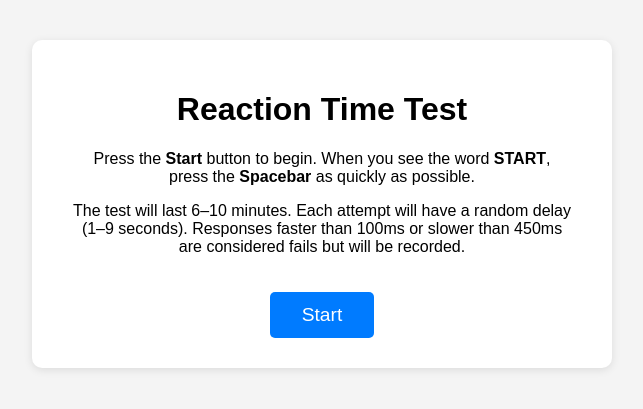
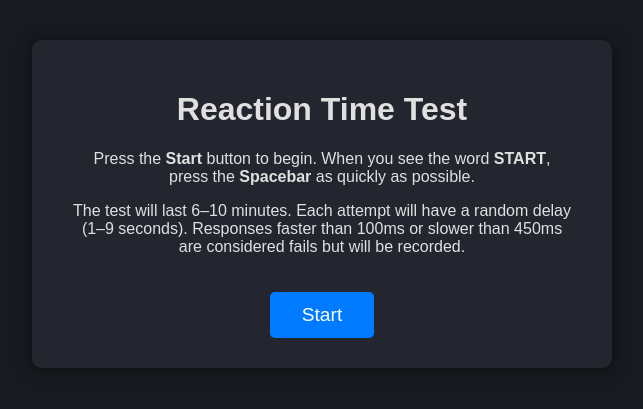
Before and after one commit to szdomzalski/pvt, a Django app: page / in a window 1280 px wide. Shown: the top 409 px of the page, without its empty margins (318-961 px from the left). Run offline with Django 5.2, Linux system fonts and the light colour scheme.

Commit message:
Updates to the GUI

```diff
--- a/pvt/webgui/static/webgui/css/reaction_test.css
+++ b/pvt/webgui/static/webgui/css/reaction_test.css
@@ -1,16 +1,17 @@
 body {
     font-family: Arial, sans-serif;
-    background: #f4f4f4;
+    background: #181a20;
+    color: #e0e0e0;
     margin: 0;
     padding: 0;
 }
 .container {
     max-width: 500px;
     margin: 40px auto;
-    background: #fff;
+    background: #23262f;
     padding: 30px 40px;
     border-radius: 10px;
-    box-shadow: 0 2px 8px rgba(0,0,0,0.1);
+    box-shadow: 0 2px 16px rgba(0,0,0,0.5);
     text-align: center;
 }
 button {
@@ -22,15 +23,16 @@ button {
     color: #fff;
     cursor: pointer;
     margin-top: 20px;
+    transition: background 0.2s;
 }
 button:disabled {
-    background: #aaa;
+    background: #444a5a;
     cursor: not-allowed;
 }
 .trigger {
     font-size: 2.5em;
     margin: 40px 0 20px 0;
-    color: #28a745;
+    color: #00e676;
     min-height: 60px;
 }
 #result {
@@ -39,7 +41,7 @@ button:disabled {
 }
 #timer {
     font-size: 1em;
-    color: #888;
+    color: #b0b0b0;
     margin-top: 10px;
 }
 .hidden {
@@ -48,4 +50,20 @@ button:disabled {
 #summary {
     margin-top: 30px;
     font-size: 1.1em;
+    background: #23262f;
+    border-radius: 8px;
+    padding: 16px;
+    box-shadow: 0 1px 4px rgba(0,0,0,0.3);
 }
+table {
+    background: #23262f;
+    color: #e0e0e0;
+    border-collapse: collapse;
+}
+th, td {
+    border: 1px solid #333;
+    padding: 6px 12px;
+}
+th {
+    background: #181a20;
+}
--- a/pvt/webgui/static/webgui/js/reaction_test.js
+++ b/pvt/webgui/static/webgui/js/reaction_test.js
@@ -21,12 +21,18 @@ function randomDelay() {
 
 function showTrigger() {
     trigger.textContent = 'START';
+    trigger.style.color = '#00e676';
+    trigger.style.display = 'block';
+    trigger.style.fontWeight = 'bold';
+    trigger.style.fontSize = '2.5em';
+    trigger.style.textAlign = 'center';
     startTime = performance.now();
     resultDiv.textContent = '';
 }
 
 function hideTrigger() {
     trigger.textContent = '';
+    trigger.style.display = 'block';
 }
 
 function startTest() {
@@ -34,16 +40,22 @@ function startTest() {
     responses = [];
     testStartTimestamp = Date.now();
     testDuration = minTestDuration + Math.random() * (maxTestDuration - minTestDuration);
-    startBtn.disabled = true;
+    startBtn.style.display = 'none';
+    document.getElementById('instructions').style.display = 'none';
+    document.getElementById('page-title').style.display = 'none';
     testArea.classList.remove('hidden');
     summaryDiv.classList.add('hidden');
+    // Clear all test area content for blank page
+    trigger.textContent = '';
+    resultDiv.textContent = '';
     nextAttempt();
-    updateTimer();
 }
 
 function endTest() {
     testActive = false;
-    startBtn.disabled = false;
+    startBtn.style.display = '';
+    document.getElementById('instructions').style.display = '';
+    document.getElementById('page-title').style.display = '';
     testArea.classList.add('hidden');
     showSummary();
 }
@@ -79,16 +91,6 @@ function handleKeydown(e) {
 document.addEventListener('keydown', handleKeydown);
 startBtn.addEventListener('click', startTest);
 
-function updateTimer() {
-    if (!testActive) return;
-    const elapsed = Date.now() - testStartTimestamp;
-    const remaining = Math.max(0, testDuration - elapsed);
-    timerDiv.textContent = `Time left: ${(remaining / 1000).toFixed(0)}s`;
-    if (remaining > 0) {
-        setTimeout(updateTimer, 500);
-    }
-}
-
 function harmonicMean(arr) {
     const validResponses = arr.filter(r => r.valid);
     if (validResponses.length === 0) return 0;
--- a/pvt/webgui/templates/webgui/reaction_test.html
+++ b/pvt/webgui/templates/webgui/reaction_test.html
@@ -9,7 +9,7 @@
 </head>
 <body>
     <div class="container">
-        <h1>Reaction Time Test</h1>
+        <h1 id="page-title">Reaction Time Test</h1>
         <div id="instructions">
             <p>Press the <strong>Start</strong> button to begin. When you see the word <strong>START</strong>, press the <strong>Spacebar</strong> as quickly as possible.</p>
             <p>The test will last 6–10 minutes. Each attempt will have a random delay (1–9 seconds). Responses faster than 100ms or slower than 450ms are considered fails but will be recorded.</p>
```
